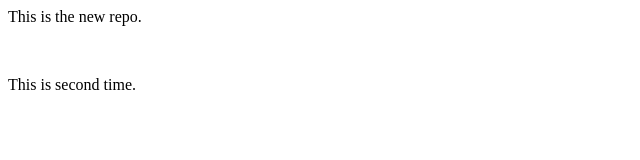
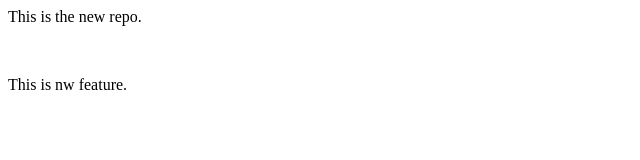
Before and after one commit to saiteja-puttoju/localrepo, a plain HTML site: page index.html in a window 1280 px wide. Shown: the full height of the page, 0-640 px from the left. Drawn offline with Linux system fonts and the light colour scheme.

Commit message:
Add new feature

```diff
--- a/index.html
+++ b/index.html
@@ -1,3 +1,3 @@
 <p>This is the new repo.</p>
 <br>
-<p>This is second time.</p>
+<p>This is nw feature.</p>
```
